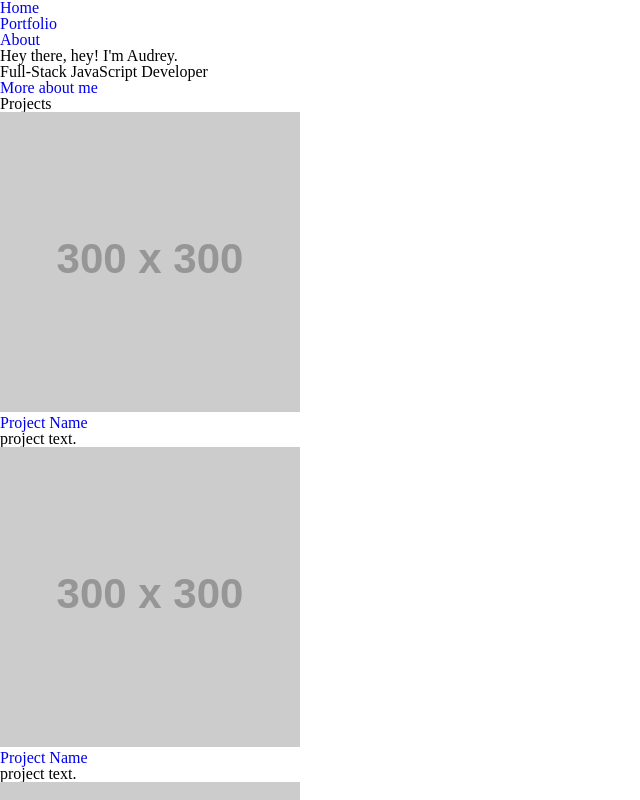
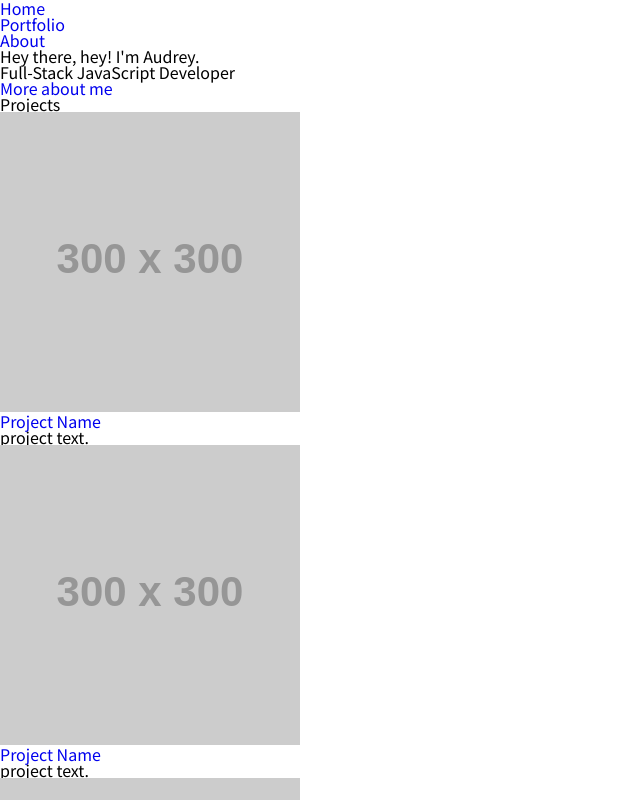
Before and after one commit to arpatterson31/portfolio, a plain HTML site: page index.html in a window 1280 px wide. Shown: the top 800 px of the page, without its empty margins (0-640 px from the left). Drawn offline with Linux system fonts and the light colour scheme; placeholder pictures from the web are drawn by us.

Commit message:
google fonts

```diff
--- a/css/style.css
+++ b/css/style.css
@@ -14,6 +14,10 @@ html {
   scroll-behavior: smooth;
 }
 
+body {
+  font-family: 'Noto Sans JP', sans-serif;
+}
+
 a{
   text-decoration: none;
 }
--- a/index.html
+++ b/index.html
@@ -11,6 +11,9 @@
   <link rel="stylesheet" href="https://cdnjs.cloudflare.com/ajax/libs/font-awesome/5.15.3/css/all.min.css"
     integrity="sha512-iBBXm8fW90+nuLcSKlbmrPcLa0OT92xO1BIsZ+ywDWZCvqsWgccV3gFoRBv0z+8dLJgyAHIhR35VZc2oM/gI1w=="
     crossorigin="anonymous" referrerpolicy="no-referrer" />
+    <link rel="preconnect" href="https://fonts.googleapis.com">
+  <link rel="preconnect" href="https://fonts.gstatic.com" crossorigin>
+  <link href="https://fonts.googleapis.com/css2?family=Noto+Sans+JP&display=swap" rel="stylesheet">
 </head>
 
 <body>
```
Also changed, not shown: about.html (+2 -0 lines), portfolio.html (+2 -0 lines).
